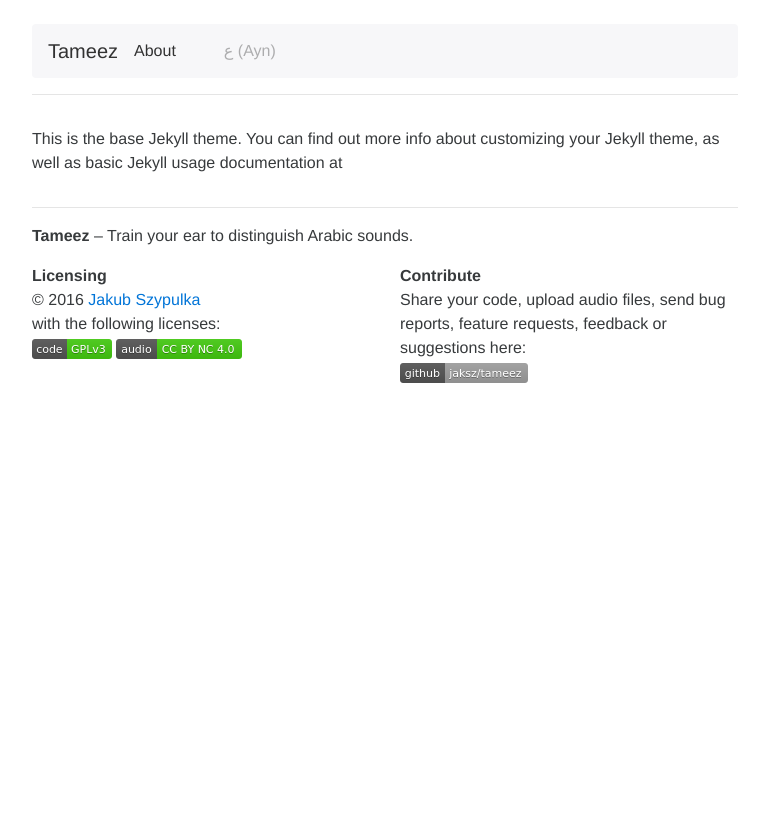
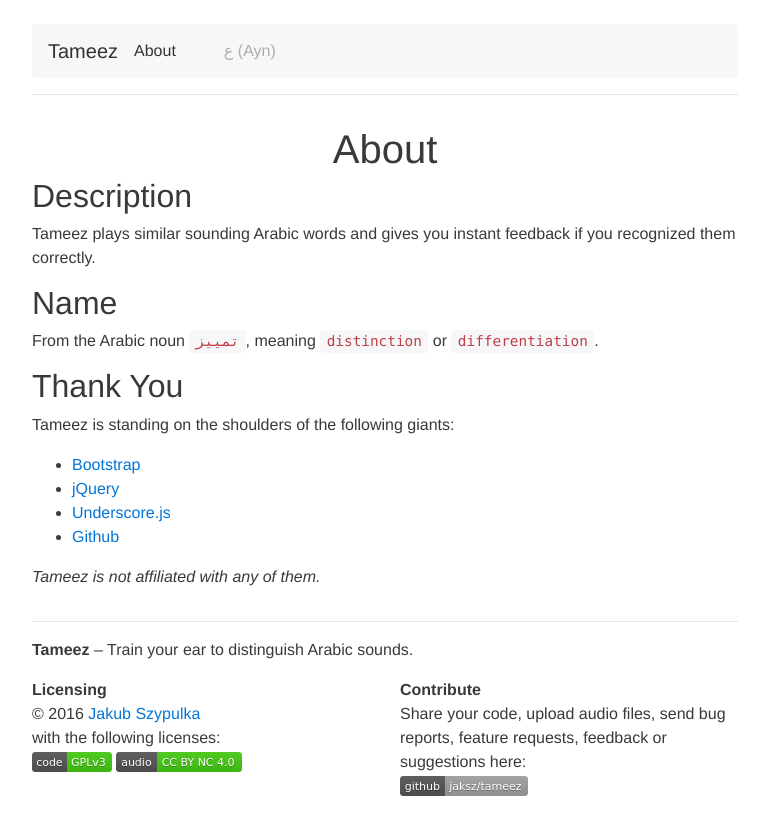
Before and after one commit to jaksz/tameez, a Jekyll site: the page built from about.md, in a window 1280 px wide. Shown: the top 835 px of the page, without its empty margins (255-1024 px from the left). Built offline with Jekyll 4.4.1, drawn with Linux system fonts in a browser that asks for light colours.

Commit message:
Waveform, thank you

```diff
--- a/_layouts/default.html
+++ b/_layouts/default.html
@@ -16,6 +16,7 @@
   <script async defer src="https://buttons.github.io/buttons.js"></script>
   <script type="text/javascript" src="{{ "/static/bootstrap.min.js" | prepend: site.baseurl }}"></script>
   <script type="text/javascript" src="{{ "/static/jquery-1.11.3.min.js" | prepend: site.baseurl }}"></script>
+  <script type="text/javascript" src="{{ "/static/wavesurfer.min.js" | prepend: site.baseurl }}"></script>
 
 </head>
 
@@ -62,6 +63,11 @@
 
   <!-- Content -->
   <div class="container">
+    {% if page.title %}
+    <div class="container" style="text-align: center">
+    <h1>{{page.title}}</h1>
+  </div>
+    {% endif%}
     {{ content }}
   </div>
 
--- a/about.md
+++ b/about.md
@@ -4,4 +4,18 @@
 permalink: /about/
 ---
 
-This is the base Jekyll theme. You can find out more info about customizing your Jekyll theme, as well as basic Jekyll usage documentation at
+## Description
+{{site.title}} plays similar sounding Arabic words and gives you instant feedback if you recognized them correctly.
+
+## Name
+From the Arabic noun ``تمييز``, meaning ``distinction`` or ``differentiation``.
+
+## Thank You
+{{site.title}} is standing on the shoulders of the following giants:
+
+- [Bootstrap](http://getbootstrap.com)
+- [jQuery](https://jquery.com)
+- [Underscore.js](http://underscorejs.org)
+- [Github](http://github.com)
+
+_{{site.title}} is not affiliated with any of them._
```
Also changed, not shown: _layouts/problem.html (+12 -6 lines), static/wavesurfer.min.js (added), 3 other files.
